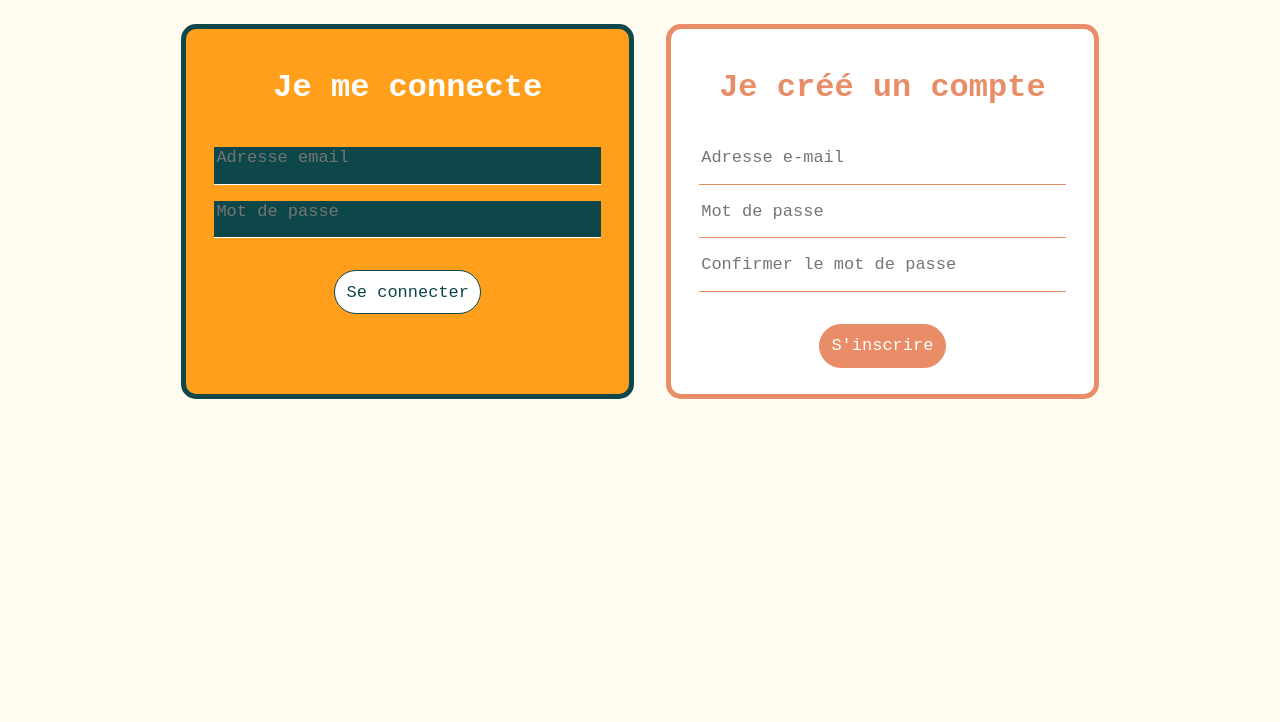
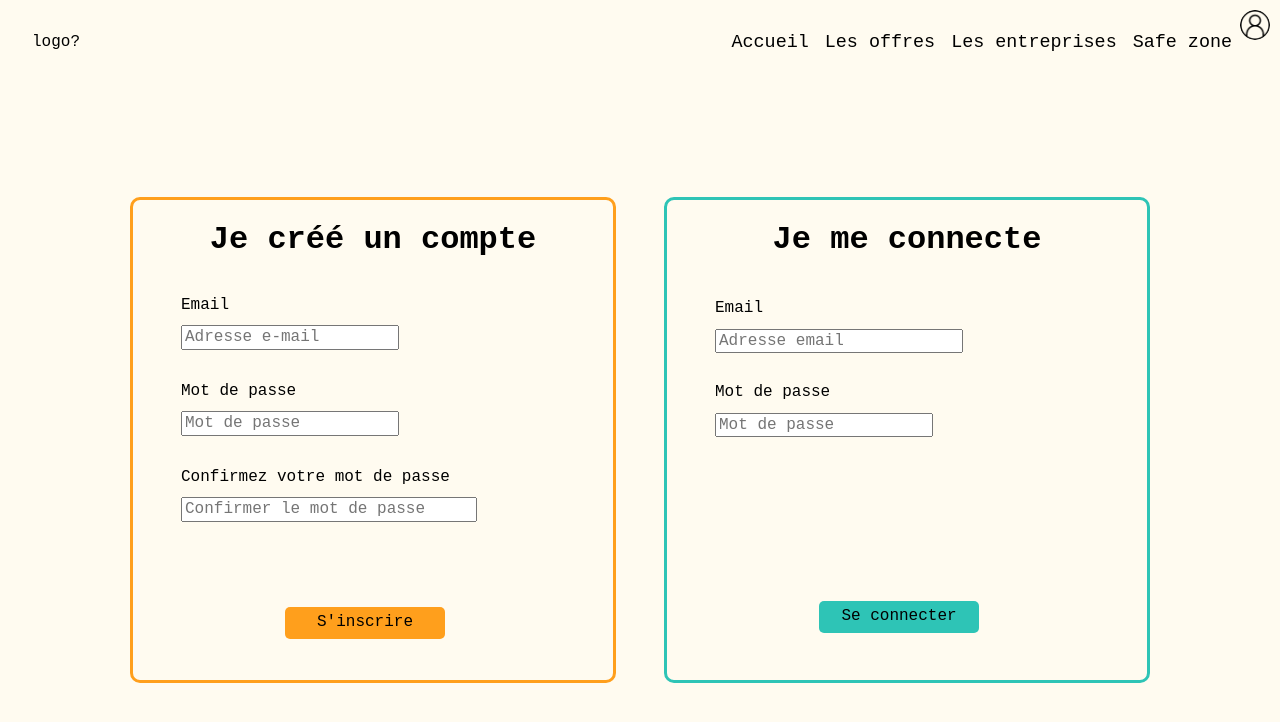
Before and after one commit to aurelienLavanchy/Hackathon-03.07.24, a React (Vite) app in the folder client/: page /connection in a window 1280 px wide. Shown: the top 722 px of the page. Built offline with nearby package versions, Linux system fonts and the light colour scheme.

Commit message:
feat: authentification

```diff
--- a/client/src/components/connection/Connection.css
+++ b/client/src/components/connection/Connection.css
@@ -1,93 +1,38 @@
-:root {
-  --main-color: #ff9f1c;
-  --second-color: #ff9f1c;
-  --third-color: white;
+.title-connection {
+  text-align: center;
+}
+.connection-container {
+  display: flex;
+  flex-direction: column;
+
+  gap: 0.5rem;
+}
+.form-connection {
+  margin-left: 3rem;
+  gap: 1.2rem;
+  align-items: flex-start;
 }
 
-.connection-container {
-  padding: 20px 20px 20px 20px;
-  background-color: #ff9f1c;
-  border-radius: 15px;
-  border: solid 5px var(--second-color);
-  margin-bottom: 1.5rem;
+.email-connection {
+  width: 15rem;
+  margin-top: 0.7rem;
 }
 
+.password-connection {
+  display: flex;
+  margin-top: 0.7rem;
+}
 .form-connection {
   display: flex;
   flex-direction: column;
 }
 
-.title-connection {
-  color: var(--third-color);
-  text-align: center;
-  font-size: 1.5rem;
-  margin-bottom: 2rem;
+.btn-connection {
+  background-color: #2ec4b6;
+  border-style: none;
+  border-radius: 5px;
+  width: 10rem;
+  height: 2rem;
+  margin-top: 9rem;
+  margin-left: 6.5rem;
 }
-
-.form-connection input {
-  color: var(--third-color);
-  background-color: var(--second-color);
-  padding-bottom: 1rem;
-  border: none;
-  border-bottom: solid 1px;
-  margin: 0.5rem;
-  font-size: 15px;
-}
-
-.btn-connection {
-  background-color: var(--third-color);
-  color: var(--second-color);
-  border-radius: 25px;
-  border: solid 1px var(--second-color);
-  padding: 0.5rem;
-  margin: 1.5rem 5rem 1.5rem 5rem;
-  font-size: 14px;
-  cursor: pointer;
-}
-
-span {
-  color: red;
-}
-
-@media screen and (min-width: 768px) and (max-width: 1200px) {
-  .connection-container {
-    padding: 30px;
-  }
-
-  .title-connection {
-    font-size: 1.7rem;
-  }
-
-  .form-connection input {
-    font-size: 17px;
-  }
-
-  .btn-connection {
-    margin: 1.5rem 10rem 0 10rem;
-    font-size: 18px;
-  }
-
-  span {
-    font-size: 14px;
-  }
-}
-
-@media screen and (min-width: 1201px) {
-  .form-connection {
-    padding-bottom: 60px;
-  }
-
-  .title-connection {
-    font-size: 2rem;
-  }
-
-  .form-connection input {
-    font-size: 17px;
-  }
-
-  .btn-connection {
-    margin: 1.5rem 8rem 0 8rem;
-    padding: 0.7rem;
-    font-size: 17px;
-  }
-}
--- a/client/src/components/connection/Connection.jsx
+++ b/client/src/components/connection/Connection.jsx
@@ -21,6 +21,10 @@ export default function Connection() {
         method="post"
         onSubmit={handleSubmit(onSubmit)}
       >
+        <div className="email-connection">
+          <label>
+            {" "}
+            Email
             <input
               className="email-connection"
               type="email"
@@ -33,11 +37,17 @@ export default function Connection() {
                   message: "Le format de l'e-mail est incorrect.",
                 },
               })}
-        />
+            />{" "}
+          </label>
           {errors.emailconnection && (
             <span> {errors.emailconnection.message}</span>
-        )}
+          )}{" "}
+        </div>
 
+        <div className="password-connection">
+          <label>
+            {" "}
+            Mot de passe
             <input
               className="password-connection"
               type="password"
@@ -53,9 +63,11 @@ export default function Connection() {
                 },
               })}
             />
+          </label>
           {errors.passwordconnection && (
             <span> {errors.passwordconnection.message}</span>
-        )}
+          )}{" "}
+        </div>
         <button className="btn-connection" type="submit">
           Se connecter
         </button>
--- a/client/src/components/signup/Signup.css
+++ b/client/src/components/signup/Signup.css
@@ -1,94 +1,41 @@
-:root {
-  --main-color: #e88d67;
-  --second-color: #0e4749;
-  --third-color: white;
+.title-connection {
+  text-align: center;
+}
+.sign-container {
+  display: flex;
+  flex-direction: column;
+  gap: 1rem;
+}
+.form-sign {
+  margin-left: 3rem;
+  gap: 1.3rem;
+  align-items: flex-start;
+}
+.email-signup {
+  width: 15rem;
 }
 
-.sign-container {
-  padding: 20px 20px 20px 20px;
-  background-color: var(--third-color);
-  border-radius: 15px;
-  border: solid 5px var(--main-color);
-  margin-bottom: 1.5rem;
+.email-sign {
+  margin-top: 0.7rem;
 }
-
+.password-signup {
+  display: flex;
+  margin-top: 0.7rem;
+}
 .form-sign {
-  background-color: var(--third-color);
   display: flex;
   flex-direction: column;
 }
-
-.title-sign {
-  color: var(--main-color);
-  text-align: center;
-  font-size: 1.5rem;
-  margin-bottom: 2rem;
+.confirm-password {
+  width: 18rem;
+  margin-top: 0.7rem;
 }
-
-.form-sign input {
-  color: var(--main-color);
-  padding-bottom: 1rem;
-  border: none;
-  border-bottom: solid 1px;
-  margin: 0.5rem;
-  font-size: 15px;
-  cursor: pointer;
+.btn-sign {
+  background-color: #ff9f1c;
+  border-style: none;
+  border-radius: 5px;
+  width: 10rem;
+  height: 2rem;
+  margin-top: 4rem;
+  margin-left: 6.5rem;
 }
-
-.btn-sign {
-  background-color: var(--main-color);
-  color: var(--third-color);
-  border-radius: 25px;
-  border: solid 1px var(--main-color);
-  padding: 0.5rem;
-  margin: 1.5rem 5rem 1.5rem 5rem;
-  font-size: 14px;
-}
-
-span {
-  color: red;
-}
-
-@media screen and (min-width: 768px) and (max-width: 1200px) {
-  .sign-container {
-    padding: 30px;
-  }
-
-  .title-sign {
-    font-size: 1.7rem;
-  }
-
-  .form-sign input {
-    font-size: 17px;
-    margin-bottom: 0.5rem;
-  }
-
-  .btn-sign {
-    margin: 1.5rem 10rem 0 10rem;
-    font-size: 18px;
-  }
-
-  span {
-    font-size: 14px;
-  }
-}
-
-@media screen and (min-width: 1201px) {
-  .title-sign {
-    font-size: 2rem;
-  }
-
-  .form-sign input {
-    font-size: 17px;
-  }
-
-  .btn-sign {
-    margin: 1.5rem 8rem 0 8rem;
-    padding: 0.7rem;
-    font-size: 17px;
-  }
-
-  span {
-    font-size: 14px;
-  }
-}
--- a/client/src/components/signup/Signup.jsx
+++ b/client/src/components/signup/Signup.jsx
@@ -18,12 +18,16 @@ export default function Sign() {
 
   return (
     <div className="sign-container">
-      <h1 className="title-sign">Je créé un compte</h1>
+      <h1 className="title-connection">Je créé un compte</h1>
       <form
         className="form-sign"
         method="post"
         onSubmit={handleSubmit(onSubmit)}
       >
+        <div className="email-signup">
+          <label>
+            {" "}
+            Email
             <input
               className="email-sign"
               type="email"
@@ -37,11 +41,15 @@ export default function Sign() {
                 },
               })}
             />
-
+          </label>
           {errors.emailsign && <span> {errors.emailsign.message}</span>}
-
+        </div>
+        <div className="password-signup">
+          <label>
+            {" "}
+            Mot de passe
             <input
-          className="password-sign"
+              className="password-signup"
               type="password"
               placeholder="Mot de passe"
               name="passwordsign"
@@ -55,8 +63,13 @@ export default function Sign() {
                 },
               })}
             />
-
+          </label>
           {errors.passwordsign && <span> {errors.passwordsign.message}</span>}
+        </div>{" "}
+        <div className="password-signup">
+          <label>
+            {" "}
+            Confirmez votre mot de passe
             <input
               className="confirm-password"
               type="password"
@@ -74,11 +87,12 @@ export default function Sign() {
                   value === watch("passwordsign") ||
                   "Les mots de passes ne correspondent pas.",
               })}
-        />
-
+            />{" "}
+          </label>
           {errors.confirmpassword && (
             <span>{errors.confirmpassword.message}</span>
           )}
+        </div>
         <button className="btn-sign" type="submit">
           S'inscrire
         </button>
--- a/client/src/pages/connectionPage/ConnectionPage.css
+++ b/client/src/pages/connectionPage/ConnectionPage.css
@@ -1,18 +1,21 @@
-.forms {
-  margin: 1.5rem;
-}
-@media screen and (min-width: 768px) and (max-width: 1200px) {
-  .forms {
-    margin: 1.5rem 7rem 1.5rem 7rem;
-  }
+.form-auth {
+  display: flex;
+  justify-content: center;
+  margin-top: 7rem;
+  gap: 3rem;
 }
 
-@media screen and (min-width: 1201px) {
-  .forms {
-    display: flex;
-    flex-direction: row;
-    margin: 1.5rem;
-    gap: 2rem;
-    justify-content: center;
-  }
+.container-connection {
+  height: 30rem;
+  width: 30rem;
+  border-radius: 10px;
+  border-style: solid;
+  border-color: #2ec4b6;
 }
+.container-signup {
+  height: 30rem;
+  width: 30rem;
+  border-radius: 10px;
+  border-style: solid;
+  border-color: #ff9f1c;
+}
--- a/client/src/pages/connectionPage/ConnectionPage.jsx
+++ b/client/src/pages/connectionPage/ConnectionPage.jsx
@@ -1,12 +1,21 @@
 import "./ConnectionPage.css";
-import Connection from  "../../components/connection/Connection"
-import SignUp from "../../components/signup/Signup"
+import Connection from "../../components/connection/Connection";
+import SignUp from "../../components/signup/Signup";
+import NavBar from "../../components/Navbar";
 
 export default function ConnectionPage() {
   return (
-    <main className="forms">
-      <Connection />
-      <SignUp />
-    </main>
+    <>
+      <NavBar />
+      <div className="form-auth">
+        <section className="container-signup">
+          <SignUp />
+        </section>
+
+        <section className="container-connection">
+          <Connection />
+        </section>
+      </div>
+    </>
   );
 }
```
Lines whose indentation alone changed are shown as unchanged.
